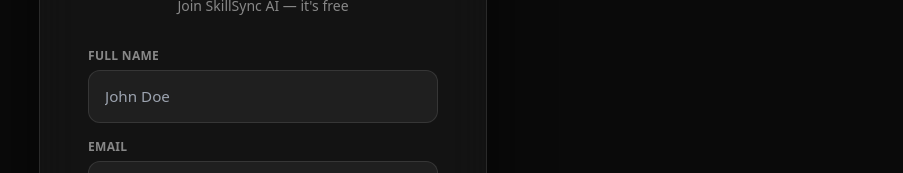
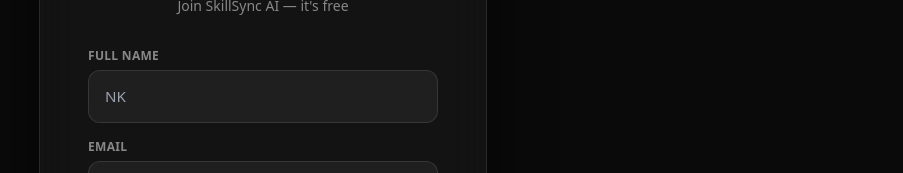
Before and after one commit to NAVEENKumar207/Skillsync-ai, a React (Create React App) app in the folder client/: page /signup in a window 1280 px wide. Shown: the part 213-386 px from the top of the page, without its empty margins (377-1280 px from the left). Built offline with nearby package versions, Linux system fonts and the light colour scheme.

Commit message:
chore: update signup placeholder name to NK

```diff
--- a/client/src/pages/Signup.js
+++ b/client/src/pages/Signup.js
@@ -122,7 +122,7 @@
           {/* Name */}
           <motion.div initial={{ x: -16, opacity: 0 }} animate={{ x: 0, opacity: 1 }} transition={{ delay: 0.25 }}>
             <label className="block text-xs font-bold mb-1.5 tracking-wide uppercase" style={{ color: sub }}>Full Name</label>
-            <input type="text" placeholder="John Doe" value={name} onChange={e => setName(e.target.value)}
+            <input type="text" placeholder="NK" value={name} onChange={e => setName(e.target.value)}
               required autoComplete="name" style={inputStyle} onFocus={onFocus} onBlur={onBlur} />
           </motion.div>
 
```
